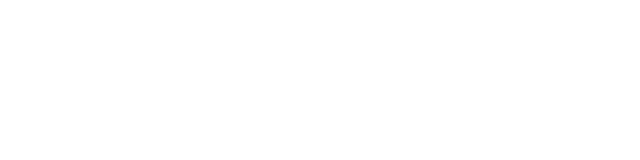
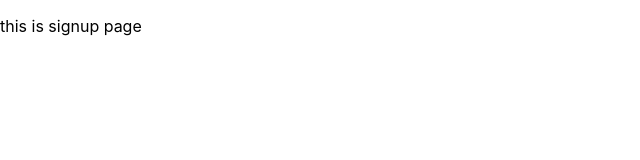
Before and after one commit to eprikhodko/firebase-app, a React (Create React App) app: page /signup in a window 1280 px wide. Shown: the top 160 px of the page, without its empty margins (0-640 px from the left). Built offline with nearby package versions, Linux system fonts and the light colour scheme.

Commit message:
Create Signup page

```diff
--- a/src/App.js
+++ b/src/App.js
@@ -3,6 +3,7 @@
 import "./styles/App.css"
 
 import Home from "./pages/home"
+import Signup from "./pages/signup"
 import BasicFileUpload from "./pages/basic-file-upload"
 
 const App = () => {
@@ -11,6 +12,7 @@
     <Router>
       <Switch>
         <Route path={ROUTES.HOME} component ={Home} exact />
+        <Route path={ROUTES.SIGNUP} component={Signup} />
         <Route path={ROUTES.BASICFILEUPLOAD} component={BasicFileUpload} />
       </Switch>
     </Router>
--- a/src/constants/routes.js
+++ b/src/constants/routes.js
@@ -1,2 +1,3 @@
 export const HOME = "/"
+export const SIGNUP = "/signup"
 export const BASICFILEUPLOAD = "/basic-file-upload"
--- a/src/pages/home.js
+++ b/src/pages/home.js
@@ -4,9 +4,14 @@
 
 const Home = () => {
     return(
-        <Link to={ROUTES.BASICFILEUPLOAD} aria-label="Home">
-            <p>Basic file upload example</p>
-        </Link>
+        <div className="home-page-links">
+            <Link to={ROUTES.SIGNUP} aria-label="Sign-up">
+                <p>Sign-up page</p>
+            </Link>
+            <Link to={ROUTES.BASICFILEUPLOAD} aria-label="Home">
+                <p>Basic file upload example</p>
+            </Link>
+        </div>
     )
 }
 
--- /dev/null
+++ b/src/pages/signup.js
@@ -0,0 +1,9 @@
+import React from "react"
+
+const Signup = () => {
+    return(
+        <p>this is signup page</p>
+    )
+}
+
+export default Signup
```
